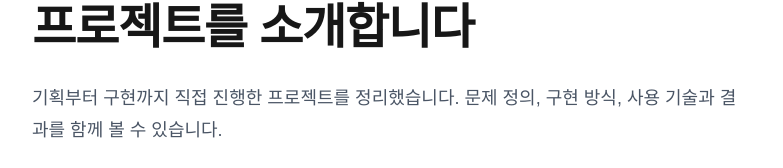
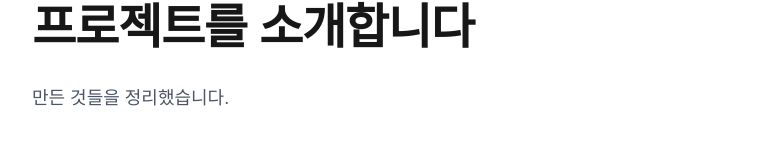
Before and after one commit to yeowon083/my-portfolio-blog, a Next.js app: page /projects in a window 1280 px wide. Shown: the part 187-355 px from the top of the page, without its empty margins (248-1031 px from the left). Built offline with nearby package versions, Linux system fonts and the light colour scheme; no server answers; the database is empty.

Commit message:
fix project subheading

```diff
--- a/app/projects/page.tsx
+++ b/app/projects/page.tsx
@@ -61,8 +61,7 @@ export default async function ProjectsPage() {
         </h1>
 
         <p className="text-lg text-gray-600 leading-8">
-          기획부터 구현까지 직접 진행한 프로젝트를 정리했습니다.
-          문제 정의, 구현 방식, 사용 기술과 결과를 함께 볼 수 있습니다.
+          만든 것들을 정리했습니다.
         </p>
       </section>
 
```
